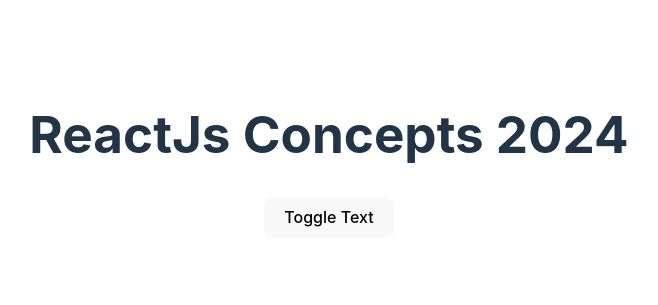
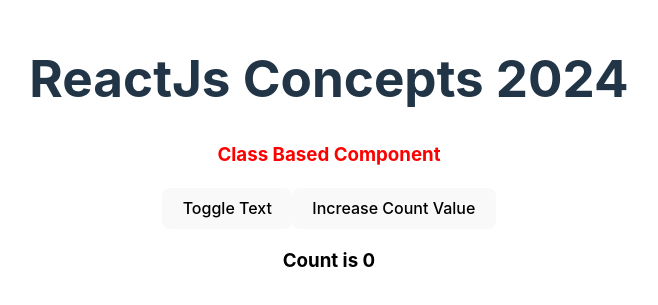
Before and after one commit to phntram/reactjs-course, a React (Vite) app in the folder 2_react_concepts/: page / in a window 1280 px wide. Shown: the part 245-550 px from the top of the page, without its empty margins (311-969 px from the left). Built offline with nearby package versions, Linux system fonts and the light colour scheme.

Commit message:
2_react_concepts: state and lifecycle method in class component

```diff
--- a/2_react_concepts/src/components/class-based-component.jsx
+++ b/2_react_concepts/src/components/class-based-component.jsx
@@ -5,7 +5,9 @@
     // state
     state = {
         showText: false,
-        changeColor: false
+        changeColor: false,
+        count: 0,
+        changeCountStyle: false
     };
 
     handleClick = () => {
@@ -21,15 +23,77 @@
         });
 
     };
+
+    // componentDidMount: is a lifecycle method in React class components that is called after the component is mounted (the component has been rendered to the DOM). Setting state here will trigger re-rendering.
+    /*
+    Purposes:
+        - Initialization: it's a good place to initialize things that require DOM nodes, such as setting up event listeners or initializing thrid-party libraries.
+        - Data Fetching: Commonly used to fetch data from APIs. Since the component is now in the DOM, you can safely update the state with the fetched data.
+        - Side Effect: Any side effects that need to happen after the component is rendered, like animations or logging.
+    When to use:
+        - Fetching data: When you need to fetch data from an API after the component mounts.
+        - Setting up subscriptions: When you need to set up subscriptions or event listeners that depend on the DOM.
+        - DOM manipulations: When you need to perform operations that require the component to be in the DOM, such as measuring its size or position.
+    */
+    componentDidMount() {
+        console.log("This is a first method");
+        this.setState({
+            showText: !this.state.showText,
+            changeColor: !this.state.changeColor
+        });
+    }
+
+    // componentDidUpdate: is a lifecycle method in React class components that is called immediately after an update occurs. This method is useful for performing actions based on changes to the component’s state or props
+    /*
+    Purposes:
+        - Reacting to Props or State changes: It allows you to perform operations in response to changes in props or state.
+        - Side Effects: you can use it to trigger side effects that depend on the component's updated state or props.
+        - Comparing Previous and Current Props/State: It provides access to the previous props and state, allowing you to compare them with the current ones and conditionally excute code.
+
+    When to use:
+        - Fetching data: When you need to fetch new data based on changes in props or state.
+        - Updating the DOM: When you need to perform DOM manipulations that depend on the component’s updated state or props.
+        - Triggering side effects: When you need to trigger side effects, such as logging or analytics, based on updates to the component.
+    */
+    handleCountClick = () => {
+        this.setState({
+            ...this.state,
+            count: this.state.count + 1
+        });
+    };
+
+    componentDidUpdate(prevProps, prevState) {
+        console.log(prevProps, prevState);
+        if (prevState && prevState.count != this.state.count && this.state.count == 10) {
+            this.setState({
+                ...this.state,
+                changeCountStyle: !this.state.changeCountStyle
+            });
+        }
+    }
+
+    // componentWillUnmount: a lifecycle method in React class components that is called just before a component is removed or “unmounted” from the DOM. This method is essential for cleaning up resources and preventing memory leaks.
+    /*
+    Purposes:
+        - Cleanup: It allow you to clean up any resources that were allocated in "componentDidMount" or during the component's lifecycle.
+            - Cancelling network requests: If you have on-going network requests, you should cancel them to avoid updating the state of an unmounted component.
+            - Remove event listeners:
+    */
+    componentWillUnmount() {
+        console.log("Component is getting unmounted");
+    }
+
     // render method to render a jsx code.
     render() {
         console.log(this.state);
-        const { showText, changeColor } = this.state;
+        const { showText, changeColor, count, changeCountStyle } = this.state;
         return (
             <div>
                 {/* {this.state.showText ? <h3>Class Based Component</h3> : null} */}
                 {showText ? <h3 style={{ color: changeColor ? "red" : "black" }}>Class Based Component</h3> : null}
                 <button onClick={this.handleClick}>Toggle Text</button>
+                <button onClick={this.handleCountClick}>Increase Count Value</button>
+                <h3 style={{ color: changeCountStyle ? "red" : "black" }}>Count is {count}</h3>
             </div>
         );
     }
```
